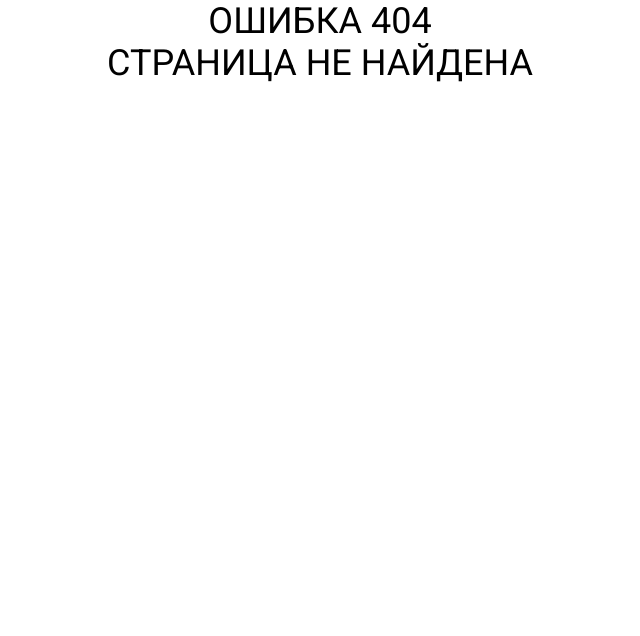
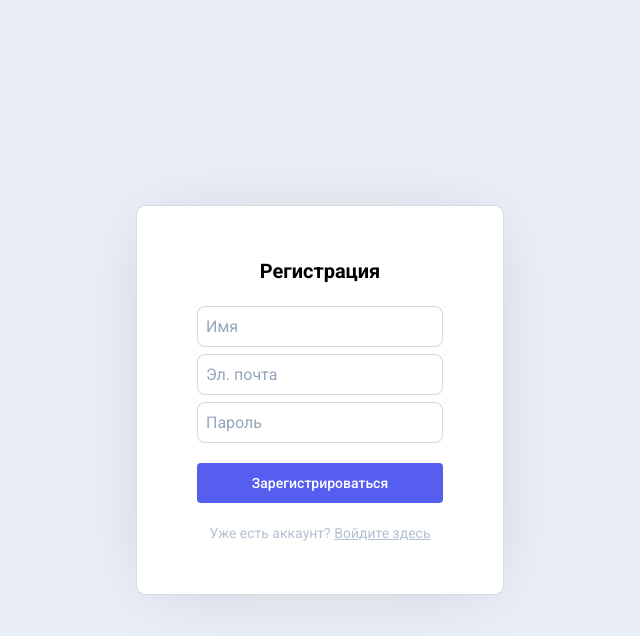
Before and after one commit to TOLIKLOL777/skypro-kanban, a React (Vite) app: page /register in a window 1280 px wide. Before the commit this address had no page. Shown: the top 636 px of the page, without its empty margins (320-960 px from the left). Built offline with nearby package versions, Linux system fonts and the light colour scheme.

Commit message:
add SignForm

```diff
--- a/src/components/AppRoutes.jsx
+++ b/src/components/AppRoutes.jsx
@@ -31,8 +31,8 @@ function AppRoutes() {
           <Route path="/create" element={<PopNewCardPage />} />
         </Route>
       </Route>
-      <Route path="/login" element={<LoginPage />}></Route>
-      <Route path="/login" element={<RegisterPage />}></Route>
+      <Route path="/login" element={<LoginPage setIsAuth={setIsAuth} />} />
+      <Route path="/register" element={<RegisterPage />} />
       <Route path="*" element={<NotFoundPage />} />
     </Routes>
   );
--- a/src/components/SignForm/SignForm.jsx
+++ b/src/components/SignForm/SignForm.jsx
@@ -0,0 +1,52 @@
+import { Link, useNavigate } from "react-router-dom";
+import {
+  AuthPage,
+  Form,
+  FormButton,
+  FormCard,
+  FormInput,
+  FormTitle,
+  FormDescription,
+  FormLink,
+} from "./SignForm.styled";
+
+function SignForm({ isAuth, setIsAuth }) {
+  const navigate = useNavigate();
+  const isLogin = isAuth;
+
+  const handleSubmit = (event) => {
+    event.preventDefault();
+
+    if (isLogin) {
+      setIsAuth(true);
+      navigate("/");
+      return;
+    }
+
+    navigate("/login");
+  };
+
+  return (
+    <AuthPage>
+      <FormCard>
+        <FormTitle>{isLogin ? "Вход" : "Регистрация"}</FormTitle>
+        <Form onSubmit={handleSubmit}>
+          {!isLogin && <FormInput type="text" name="name" placeholder="Имя" />}
+          <FormInput type="email" name="email" placeholder="Эл. почта" />
+          <FormInput type="password" name="password" placeholder="Пароль" />
+          <FormButton type="submit">
+            {isLogin ? "Войти" : "Зарегистрироваться"}
+          </FormButton>
+          <FormDescription>
+            {isLogin ? "Нужно зарегистрироваться?" : "Уже есть аккаунт?"}{" "}
+            <FormLink as={Link} to={isLogin ? "/register" : "/login"}>
+              {isLogin ? "Регистрируйтесь здесь" : "Войдите здесь"}
+            </FormLink>
+          </FormDescription>
+        </Form>
+      </FormCard>
+    </AuthPage>
+  );
+}
+
+export default SignForm;
--- a/src/components/SignForm/SignForm.styled.js
+++ b/src/components/SignForm/SignForm.styled.js
@@ -0,0 +1,89 @@
+import styled from "styled-components";
+
+export const AuthPage = styled.main`
+	width: 100%;
+	min-height: 100vh;
+	display: flex;
+	align-items: center;
+	justify-content: center;
+	padding: 24px 16px;
+	background-color: #eaeef6;
+`;
+
+export const FormCard = styled.div`
+	width: 100%;
+	max-width: 368px;
+	padding: 50px 60px;
+	background-color: #ffffff;
+	border: 1px solid #d4dbe5;
+	border-radius: 10px;
+	box-shadow: 0 4px 67px -12px rgb(0 0 0 / 13%);
+
+	@media screen and (max-width: 375px) {
+		max-width: 100%;
+		padding: 0;
+		border: none;
+		box-shadow: none;
+	}
+`;
+
+export const FormTitle = styled.h1`
+	margin: 0 0 20px;
+	text-align: center;
+	font-size: 20px;
+	line-height: 30px;
+`;
+
+export const Form = styled.form`
+	display: flex;
+	flex-direction: column;
+	align-items: stretch;
+	gap: 7px;
+`;
+
+export const FormInput = styled.input`
+	width: 100%;
+	padding: 10px 8px;
+	border: 1px solid rgb(148 166 190 / 40%);
+	border-radius: 8px;
+	outline: none;
+	font: inherit;
+
+	&::placeholder {
+		color: #94a6be;
+	}
+
+	&:focus {
+		border-color: #565eef;
+	}
+`;
+
+export const FormButton = styled.button`
+	width: 100%;
+	min-height: 40px;
+	margin-top: 13px;
+	border: none;
+	border-radius: 4px;
+	background-color: #565eef;
+	color: #ffffff;
+	font: inherit;
+	font-size: 14px;
+	font-weight: 500;
+
+	&:hover {
+		background-color: #33399b;
+	}
+`;
+
+export const FormDescription = styled.p`
+	margin: 13px 0 0;
+	color: rgb(148 166 190 / 70%);
+	font-size: 14px;
+	line-height: 150%;
+	text-align: center;
+`;
+
+export const FormLink = styled.a`
+	color: rgb(148 166 190 / 70%);
+	text-decoration: underline;
+`;
--- a/src/components/pages/Login.jsx
+++ b/src/components/pages/Login.jsx
@@ -1,5 +1,7 @@
+import SignForm from "../SignForm/SignForm";
+
 const LoginPage = ({ setIsAuth }) => {
-  return <Login setIsAuth={setIsAuth}></Login>;
+  return <SignForm isAuth={true} setIsAuth={setIsAuth} />;
 };
 
 export default LoginPage;
--- a/src/components/pages/Register.jsx
+++ b/src/components/pages/Register.jsx
@@ -1,5 +1,7 @@
+import SignForm from "../SignForm/SignForm";
+
 const RegisterPage = () => {
-  return <Register></Register>;
+  return <SignForm isAuth={false} />;
 };
 
 export default RegisterPage;
```
